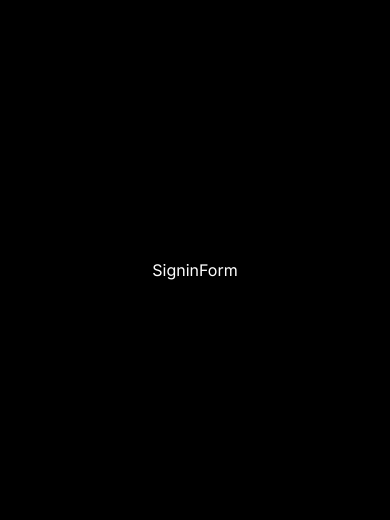
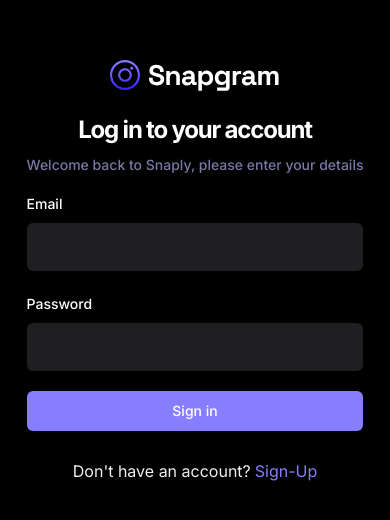
Before and after one commit to raghavkhatri413/Snaply_full_stack_social_media_app, a React (Vite) app: page /sign-in in a window 390 px wide. Shown: the part 152-672 px from the top of the page. Built offline with nearby package versions, Linux system fonts and the light colour scheme; no server answers.

Commit message:
Added Sign-up/Sign-in page successfully

```diff
--- a/package.json
+++ b/package.json
@@ -14,6 +14,7 @@
     "@radix-ui/react-label": "^2.1.1",
     "@radix-ui/react-slot": "^1.1.1",
     "@radix-ui/react-toast": "^1.2.4",
+    "@tanstack/react-query": "^5.62.10",
     "appwrite": "^16.1.0",
     "class-variance-authority": "^0.7.1",
     "clsx": "^2.1.1",
--- a/src/_auth/Form/SigninForm.tsx
+++ b/src/_auth/Form/SigninForm.tsx
@@ -1,9 +1,115 @@
-import React from 'react'
+import * as z from "zod"
+import { zodResolver } from "@hookform/resolvers/zod"
+import { useForm } from "react-hook-form"
+import { Button } from "@/components/ui/button"
+import {
+  Form,
+  FormControl,
+  FormField,
+  FormItem,
+  FormLabel,
+  FormMessage,
+} from "@/components/ui/form"
+import { Input } from "@/components/ui/input"
+import { SigninValidation } from "@/lib/validation"
+import Loader from "@/components/shared/Loader"
+import { Link,useNavigate } from "react-router-dom"
+import { useToast } from "@/hooks/use-toast"
+import { useSignInAccount } from "@/lib/react-query/queriesAndMutations"
+import { useUserContext } from "@/context/AuthContext"
+
 
 const SigninForm = () => {
+  const { toast } = useToast()
+  const {checkAuthUser,isLoading:isUserLoading}=useUserContext();
+  const {mutateAsync: signInAccount}=useSignInAccount();
+  const navigate=useNavigate();
+  // 1. Define your form.
+  const form = useForm<z.infer<typeof SigninValidation>>({
+    resolver: zodResolver(SigninValidation),
+    defaultValues: {
+      email: '',
+      password: '',
+    },
+  })
+
+  // 2. Define a submit handler.
+  async function onSubmit(values: z.infer<typeof SigninValidation>) {
+    const session = await signInAccount(values);
+
+    if(!session){
+      return toast({
+        title: "Sign in failed. Please try again",
+        variant: "destructive"
+      })
+    }
+
+    const isLoggedIn=await checkAuthUser();
+    if(isLoggedIn){
+      form.reset();
+      navigate('/');
+    } else {
+      toast({
+        title: "Sign-in failed. Please try again",
+        variant: "destructive"
+      })
+    }
+  }
   return (
-    <div>SigninForm</div>
+    <div>
+      <Form {...form}>
+        <div className="sm:w-420 flex-center flex-col">
+          <img src="/assets/images/logo.svg" />
+          <h2 className="h3-bold md:h2-bold pt-5 sm-pt-12">Log in to your account</h2>
+          <p className="text-light-3 small-medium md:base-regular mt-2">Welcome back to Snaply, please enter your details</p>
+
+
+          <form onSubmit={form.handleSubmit(onSubmit)} className="flex flex-col gap-5 w-full mt-4">
+            <FormField
+              control={form.control}
+              name="email"
+              render={({ field }) => (
+                <FormItem>
+                  <FormLabel>Email</FormLabel>
+                  <FormControl>
+                    <Input type="email" className="shad-input" {...field}/>
+                  </FormControl>
+                  <FormMessage />
+                </FormItem>
+              )}
+            />
+
+            <FormField
+              control={form.control}
+              name="password"
+              render={({ field }) => (
+                <FormItem>
+                  <FormLabel>Password</FormLabel>
+                  <FormControl>
+                    <Input type="password" className="shad-input" {...field}/>
+                  </FormControl>
+                  <FormMessage />
+                </FormItem>
+              )}
+            />
+
+            <Button type="submit" className="shad-button_primary">
+              {isUserLoading ? (
+                <div className="flex-center gap-2">
+                  <Loader /> Loading...
+                </div>
+              ) : 'Sign in'}
+            </Button>
+
+            <p className="text-small-regular text-light-2 text-center mt-2">
+              Don't have an account?
+              <Link to="/sign-up" className="text-primary-500 text-small-semibold ml-1">Sign-Up</Link>
+            </p>
+          </form>
+        </div>
+      </Form>
+    </div>
   )
 }
 
-export default SigninForm
+export default SigninForm;
--- a/src/_auth/Form/SignupForm.tsx
+++ b/src/_auth/Form/SignupForm.tsx
@@ -5,7 +5,6 @@
 import {
   Form,
   FormControl,
-  FormDescription,
   FormField,
   FormItem,
   FormLabel,
@@ -14,14 +13,19 @@
 import { Input } from "@/components/ui/input"
 import { SignupValidation } from "@/lib/validation"
 import Loader from "@/components/shared/Loader"
-import { Link } from "react-router-dom"
-import { createUserAccount } from "@/lib/appwrite/api"
+import { Link,useNavigate } from "react-router-dom"
 import { useToast } from "@/hooks/use-toast"
+import { useCreateUserAccount, useSignInAccount } from "@/lib/react-query/queriesAndMutations"
+import { useUserContext } from "@/context/AuthContext"
 
 
 const SignupForm = () => {
   const { toast } = useToast()
-  const isLoading=false;
+  const {checkAuthUser,isLoading:isUserLoading}=useUserContext();
+  const {mutateAsync: createUserAccount,isPending:isCreatingAccount}=useCreateUserAccount();
+
+  const {mutateAsync: signInAccount,isPending:isSigningIn}=useSignInAccount();
+  const navigate=useNavigate();
   // 1. Define your form.
   const form = useForm<z.infer<typeof SignupValidation>>({
     resolver: zodResolver(SignupValidation),
@@ -41,6 +45,28 @@
 
     if(!newUser){
       return toast({
+        title: "Sign-up failed. Please try again",
+        variant: "destructive"
+      })
+    }
+
+    const session=await signInAccount({
+      email: values.email,
+      password: values.password,
+    })
+
+    if(!session){
+      return toast({
+        title: "Sign in failed. Please try again",
+        variant: "destructive"
+      })
+    }
+
+    const isLoggedIn=await checkAuthUser();
+    if(isLoggedIn){
+      navigate('/');
+    } else {
+      toast({
         title: "Sign-up failed. Please try again",
         variant: "destructive"
       })
@@ -113,7 +139,7 @@
             />
 
             <Button type="submit" className="shad-button_primary">
-              {isLoading ? (
+              {isCreatingAccount ? (
                 <div className="flex-center gap-2">
                   <Loader /> Loading...
                 </div>
--- /dev/null
+++ b/src/context/AuthContext.tsx
@@ -0,0 +1,91 @@
+import { getCurrentUser } from "@/lib/appwrite/api";
+import { IUser } from "@/types";
+import { createContext,useContext,useEffect,useState } from "react";
+import { useNavigate } from "react-router-dom";
+
+export const INITIAL_USER={
+    id:'',
+    name:'',
+    username:'',
+    email:'',
+    imageUrl:'',
+    bio:''
+};
+
+const INITIAL_STATE={
+    user:INITIAL_USER,
+    isLoading: false,
+    isAuthenticated: false,
+    setUser: ()=>{},
+    setIsAuthenticated: ()=>{},
+    checkAuthUser: async ()=>false as boolean,
+}
+
+interface IContextType {
+    user: IUser;
+    isLoading: boolean;
+    isAuthenticated: boolean;
+    setUser: (user: IUser) => void;
+    setIsAuthenticated: (isAuthenticated: boolean) => void;
+    checkAuthUser: () => Promise<boolean>;
+}
+
+const AuthContext=createContext<IContextType>(INITIAL_STATE);
+
+const AuthProvider=({children}:{children: React.ReactNode})=>{
+    const [user, setUser] = useState<IUser>(INITIAL_USER);
+    const [isLoading, setIsLoading] = useState(false);
+    const [isAuthenticated, setIsAuthenticated] = useState(false);
+    const navigate=useNavigate();
+
+    const checkAuthUser=async()=>{
+        try {
+            const currentAccount=await getCurrentUser();
+
+            if(currentAccount){
+                setUser({
+                    id: currentAccount.$id,
+                    name: currentAccount.name,
+                    username: currentAccount.username,
+                    email: currentAccount.email,
+                    imageUrl: currentAccount.imageUrl,
+                    bio: currentAccount.bio,
+                })
+                setIsAuthenticated(true);
+                return true;
+            }
+            return false;
+        } catch (error) {
+            console.log(error);
+            return false;
+        } finally{
+            setIsLoading(false);
+        }
+    }
+
+    useEffect(()=>{
+        if(
+            localStorage.getItem('cookieFallback')=== '[]' ||
+            localStorage.getItem('cookieFallback')=== null
+        ) navigate('/sign-in');
+        checkAuthUser();
+    },[]);
+
+    const value={
+        user,
+        setUser,
+        isLoading,
+        isAuthenticated,
+        setIsAuthenticated,
+        checkAuthUser,
+    }
+
+    return(
+        <AuthContext.Provider value={value}>
+            {children}
+        </AuthContext.Provider>
+    )
+}
+
+export default AuthProvider;
+export const useUserContext=()=>useContext(AuthContext);
--- /dev/null
+++ b/src/lib/react-query/QueryProvider.tsx
@@ -0,0 +1,11 @@
+import {ReactNode} from 'react'
+import { QueryClient, QueryClientProvider } from '@tanstack/react-query'
+
+const queryClient=new QueryClient();
+export const QueryProvider = ({children}:{children:ReactNode}) => {
+  return (
+    <QueryClientProvider client={queryClient}>
+        {children}
+    </QueryClientProvider>
+  )
+}
--- /dev/null
+++ b/src/lib/react-query/queriesAndMutations.ts
@@ -0,0 +1,23 @@
+import {
+    useQuery,
+    useMutation,
+    useQueryClient,
+    useInfiniteQuery,
+} from '@tanstack/react-query'
+import { createUserAccount, signInAccount } from '../appwrite/api'
+import { INewUser } from '@/types'
+
+export const useCreateUserAccount=()=>{
+    return useMutation({
+        mutationFn: (user: INewUser)=>createUserAccount(user)
+    })
+}
+
+export const useSignInAccount=()=>{
+    return useMutation({
+        mutationFn: (user: {
+            email: string,
+            password: string,
+        })=>signInAccount(user)
+    })
+}
--- a/src/lib/validation/index.ts
+++ b/src/lib/validation/index.ts
@@ -6,3 +6,8 @@
     email: z.string().email("Invalid email"),
     password: z.string().min(8,"Minimum 8 characters"),
 })
+
+export const SigninValidation = z.object({
+    email: z.string().email("Invalid email"),
+    password: z.string().min(8,"Minimum 8 characters"),
+})
--- a/src/main.tsx
+++ b/src/main.tsx
@@ -1,9 +1,15 @@
 import ReactDOM from 'react-dom/client';
 import { BrowserRouter } from 'react-router-dom';
 import App from './App.tsx';
+import AuthProvider from './context/AuthContext.tsx';
+import { QueryProvider } from './lib/react-query/QueryProvider.tsx';
 
 ReactDOM.createRoot(document.getElementById('root')!).render(
     <BrowserRouter>
-        <App />
+        <QueryProvider>
+            <AuthProvider>
+                <App />
+            </AuthProvider>
+        </QueryProvider>
     </BrowserRouter>
 )
--- a/tsconfig.app.json
+++ b/tsconfig.app.json
@@ -1,5 +1,6 @@
 {
   "compilerOptions": {
+    "incremental": true,
     "tsBuildInfoFile": "./node_modules/.tmp/tsconfig.app.tsbuildinfo",
     "target": "ES2020",
     "useDefineForClassFields": true,
@@ -20,7 +21,6 @@
     "noUnusedLocals": true,
     "noUnusedParameters": true,
     "noFallthroughCasesInSwitch": true,
-    "noUncheckedSideEffectImports": true,
 
     // Shad CN
     "baseUrl": ".",
```
Also changed, not shown: src/lib/appwrite/api.ts (+51 -7 lines), 2 other files (tests, documents, lock files or other folders).
